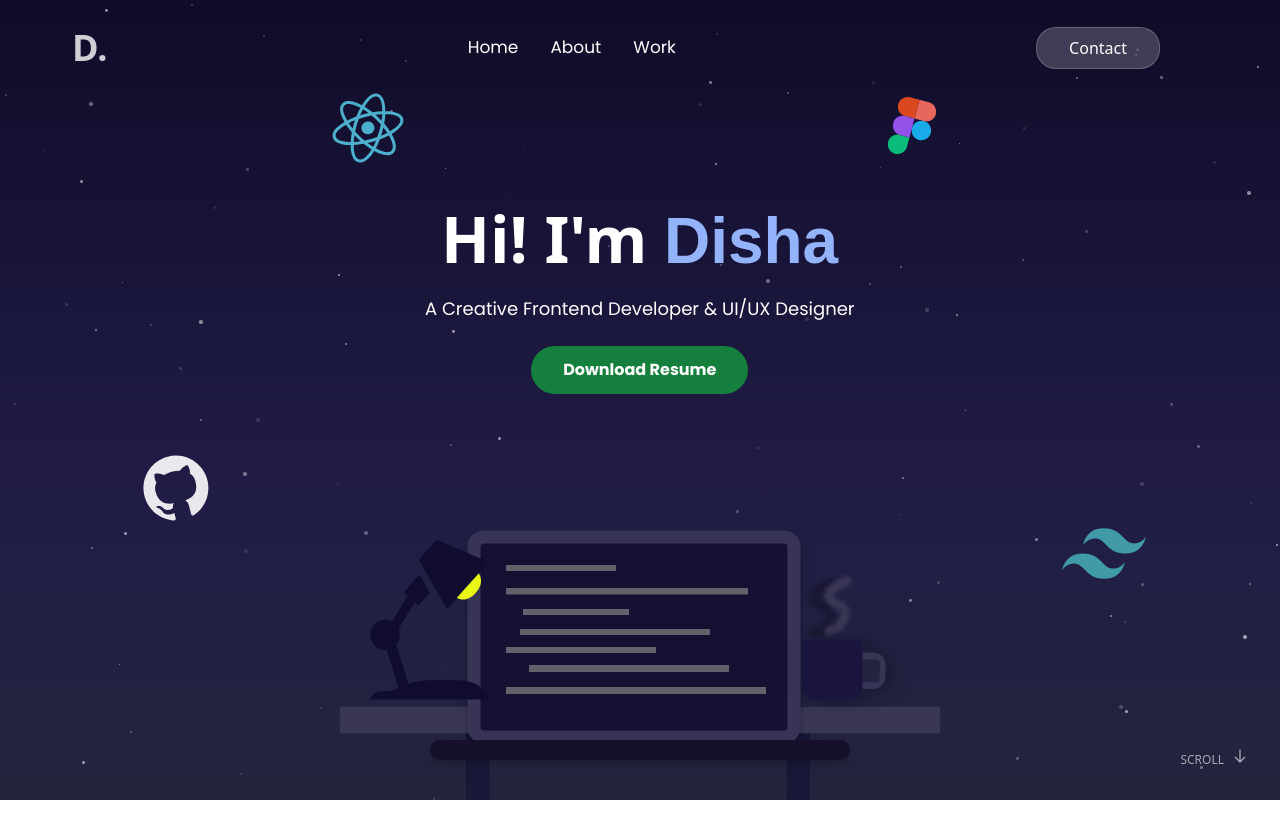
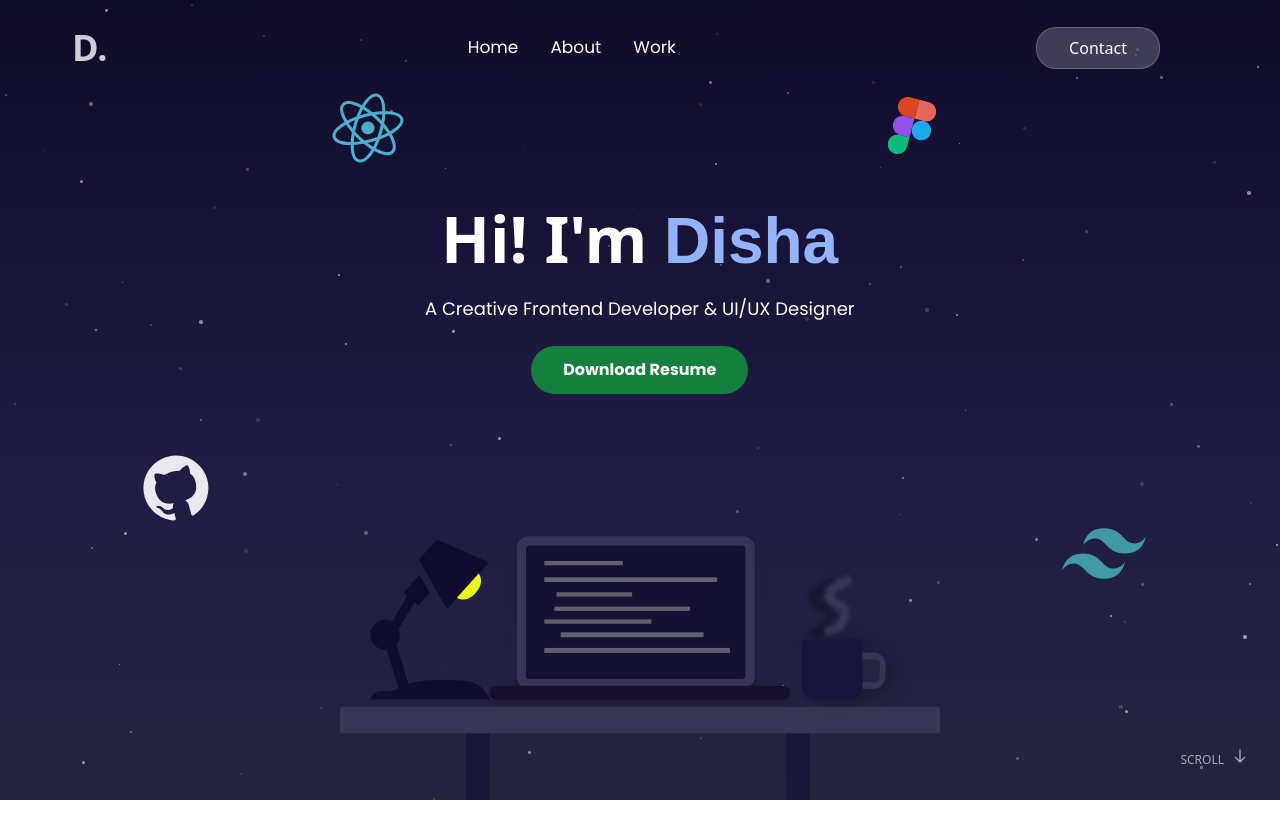
Before and after one commit to Disha-tripathi/Portfolio, a React (Vite) app: page / in a window 1280 px wide. Shown: the top 838 px of the page. Built offline with nearby package versions, Linux system fonts and the light colour scheme; a web font is replaced by a local one.

Commit message:
Update DeskScene.jsx

```diff
--- a/src/Constants/DeskScene.jsx
+++ b/src/Constants/DeskScene.jsx
@@ -7,21 +7,21 @@ import Group from '../assets/Group.svg';
 const DeskScene = () => {
   return (
     <div className="relative w-full max-w-[600px] mx-auto h-[250px] sm:h-[300px] md:h-[400px] lg:h-[500px]">
-
-      {/* Table + Laptop together */}
+      {/* Table */}
       <div className="absolute bottom-0 w-full">
-        {/* Table */}
         <img
           src={Table}
           alt="Workspace table"
-          className="w-full h-auto max-h-[100px] sm:max-h-[120px] object-contain"
+          className="w-full h-auto max-h-[80px] sm:max-h-[100px] object-contain"
         />
+      </div>
 
-        {/* Laptop sitting on table */}
+      {/* Laptop */}
+      <div className="absolute bottom-[80px] sm:bottom-[90px] md:bottom-[100px] left-1/2 transform -translate-x-1/2 z-10">
         <img
           src={Laptop}
           alt="Developer laptop"
-          className="absolute bottom-[40px] left-1/2 transform -translate-x-1/2 w-[200px] sm:w-[280px] md:w-[360px] lg:w-[420px] h-auto drop-shadow-lg"
+          className="w-[200px] sm:w-[280px] md:w-[360px] lg:w-[420px] h-auto drop-shadow-lg"
         />
       </div>
 
@@ -42,7 +42,6 @@ const DeskScene = () => {
           className="w-[60px] sm:w-[80px] md:w-[100px] lg:w-[120px]"
         />
       </div>
-
     </div>
   );
 };
```
